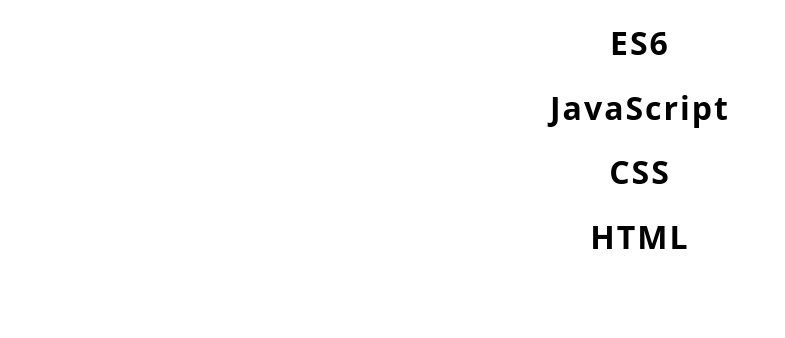
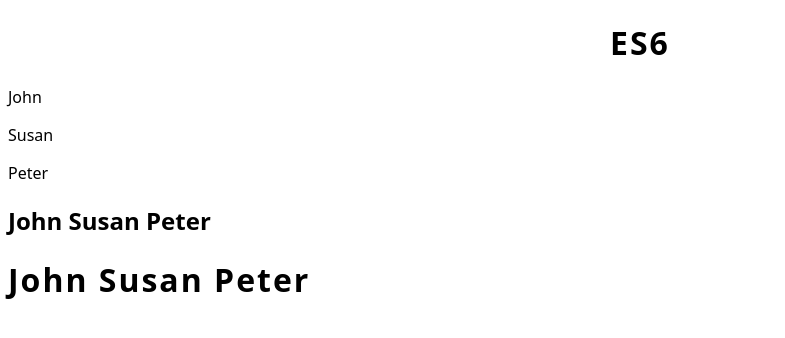
Before and after one commit to pktcodes/javascript-ecmascript-basics, a plain HTML site: page index.html in a window 1280 px wide. Shown: the whole page, without its empty margins (0-785 px from the left). Drawn offline with Linux system fonts and the light colour scheme.

Commit message:
Array.from - DOM Elements(NodeList)

```diff
--- a/app.js
+++ b/app.js
@@ -3,16 +3,19 @@
 // from - returns Array Object from any object with a length property or an iterable object
 // from turns array-like/ish into array - string,nodeList,Set
 
-/* String */
-const person = "peter";
-console.log(Array.from(person));
+const paragraphs = document.querySelectorAll("p");
+const result = document.getElementById("result");
+const second = document.getElementById("second");
 
-/* Arguments */
-function countTotal() {
-  console.log(arguments);
-  let total = Array.from(arguments).reduce(
-    (total, current) => (total += current)
-  );
-  console.log("Total:", total);
-}
-countTotal(20, 30, 40, 100);
+let text = Array.from(paragraphs);
+text = text
+  .map((item) => {
+    return `<span>${item.textContent}</span>`;
+  })
+  .join(" ");
+result.innerHTML = text;
+
+const newText = Array.from(document.querySelectorAll("p"), (item) => {
+  return `<span>${item.textContent}</span>`;
+}).join(" ");
+second.innerHTML = newText;
--- a/index.html
+++ b/index.html
@@ -11,11 +11,13 @@
     <link rel="stylesheet" href="./styles.css" />
   </head>
   <body>
-    <h1>ES6</h1>
-    <h1>JavaScript</h1>
-    <h1>CSS</h1>
-    <h1>HTML</h1>
+    <h1 style="text-align: center">ES6</h1>
+    <p>john</p>
+    <p>susan</p>
+    <p>peter</p>
     <h2 id="result"></h2>
+    <h1 id="second"></h1>
+
     <!-- Link to JavaScript -->
     <script src="./app.js"></script>
   </body>
--- a/styles.css
+++ b/styles.css
@@ -5,7 +5,6 @@ body {
 }
 
 h1 {
-  text-align: center;
   letter-spacing: 2px;
 }
 
```
